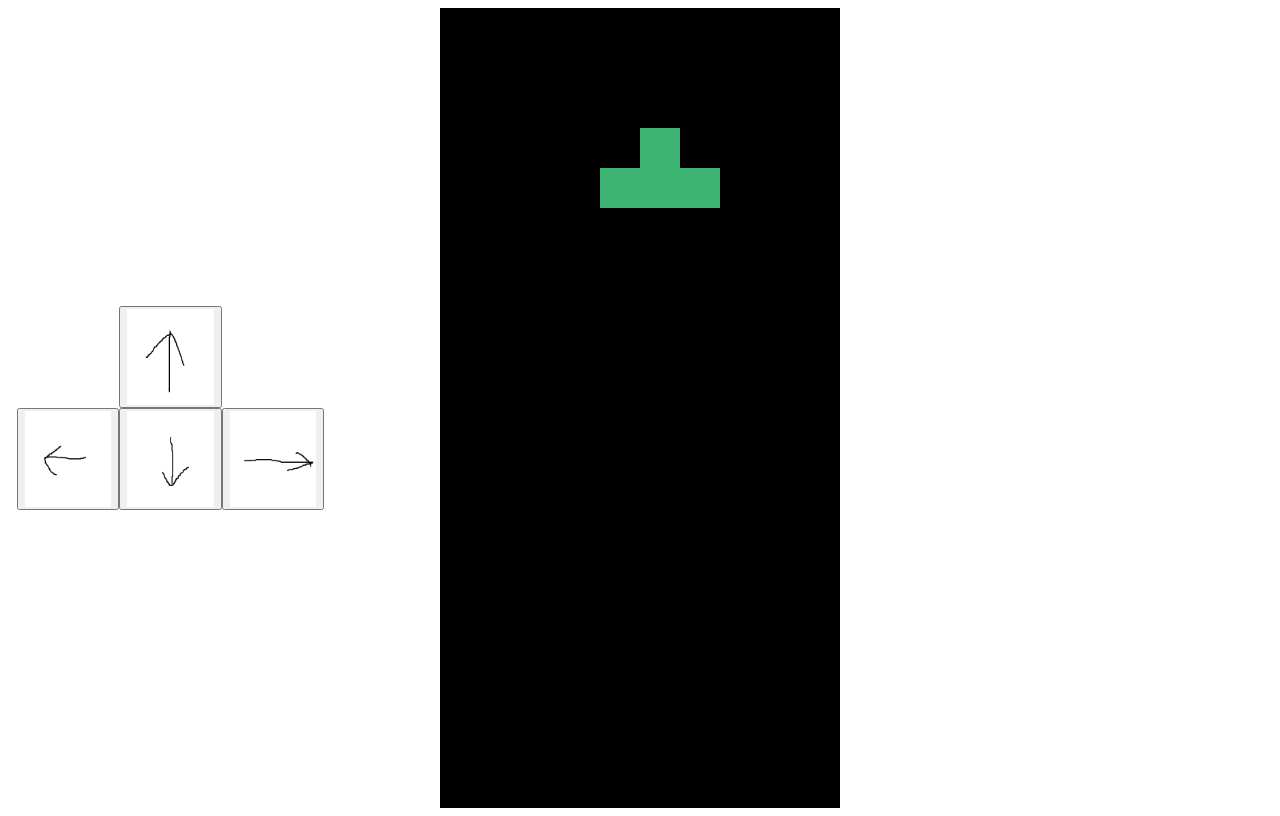
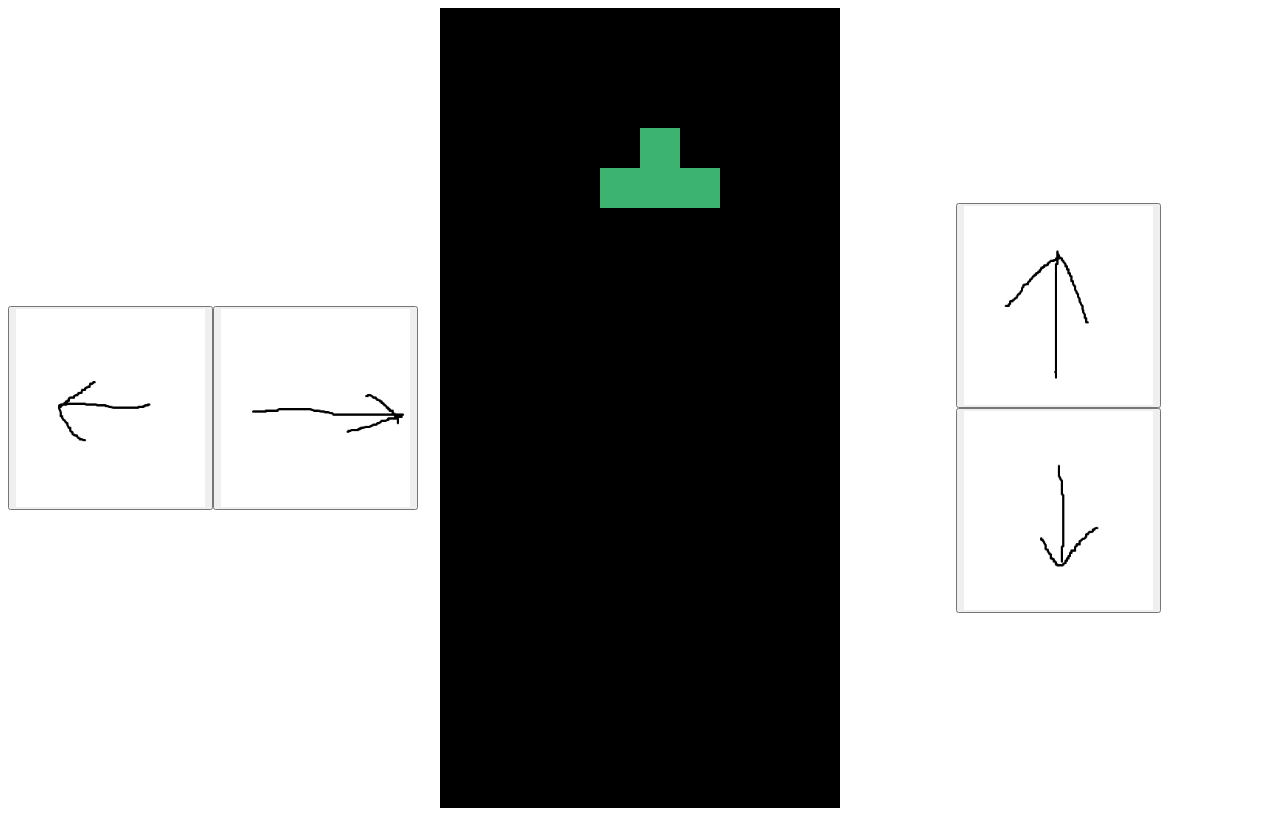
Before and after one commit to Mato0429/tetris, a plain HTML site: page index.html in a window 1280 px wide. Drawn offline with Linux system fonts and the light colour scheme.

Commit message:
[ファイル変更]  - index.html ボタン要素の構成を変更  - style.css 要素の構成を変更

```diff
--- a/index.html
+++ b/index.html
@@ -7,13 +7,17 @@
     <body>
         <script src="./src/config.js"></script>
         <script src="./src/game.js"></script>
-        <div id="ctrl">
-            <button id="ctrl_up"><img src="src/img/ctrl_up.png"></button>
+        <div id="ctrl_ls" class="ctrl">
             <button id="ctrl_left"><img src="src/img/ctrl_left.png"></button>
-            <button id="ctrl_down"><img src="src/img/ctrl_down.png"></button>
             <button id="ctrl_right"><img src="src/img/ctrl_right.png"></button>
         </div>
+
         <canvas id="screen"></canvas>
         <canvas id="vscreen"></canvas>
+
+        <div id="ctrl_rs" class="ctrl">
+            <button id="ctrl_up"><img src="src/img/ctrl_up.png"></button>
+            <button id="ctrl_down"><img src="src/img/ctrl_down.png"></button>
+        </div>
     </body>
 </html>
--- a/src/style.css
+++ b/src/style.css
@@ -18,20 +18,33 @@ body {
 }
 
 
-#ctrl{
+#ctrl_ls{
     grid-row : 1 / 2;
     grid-column : 1 / 2;
 
     display : grid;
-    grid-template-rows : 8vw 8vw;
-    grid-template-columns : 8vw 8vw 8vw;
+    grid-template-rows : 16vw;
+    grid-template-columns : 16vw 16vw;
 
     margin-left: auto;
     margin-top: auto;
     margin-bottom: auto;
 }
 
-#ctrl button img{
+#ctrl_rs{
+    grid-row : 1 / 2;
+    grid-column : 4 / 5;
+
+    display : grid;
+    grid-template-rows : 16vw 16vw;
+    grid-template-columns : 16vw;
+
+    margin-right: auto;
+    margin-top: auto;
+    margin-bottom: auto;
+}
+
+.ctrl button img{
     display: block;
     width : 100%;
     height : 100%;
@@ -40,22 +53,22 @@ body {
     user-select: none;
 }
 
-#ctrl #ctrl_up{
+#ctrl #ctrl_left{
+    grid-row : 1 / 2;
+    grid-column : 1 / 2;
+}
+
+#ctrl #ctrl_right{
     grid-row : 1 / 2;
     grid-column : 2 / 3;
 }
 
-#ctrl #ctrl_right{
-    grid-row : 2 / 3;
-    grid-column : 3 / 4;
-}
-
-#ctrl #ctrl_left{
-    grid-row : 2 / 3;
+#ctrl #ctrl_up{
+    grid-row : 1 / 2;
     grid-column : 1 / 2;
 }
 
 #ctrl #ctrl_down{
     grid-row : 2 / 3;
-    grid-column : 2 / 3;
+    grid-column : 1 / 2;
 }
```
